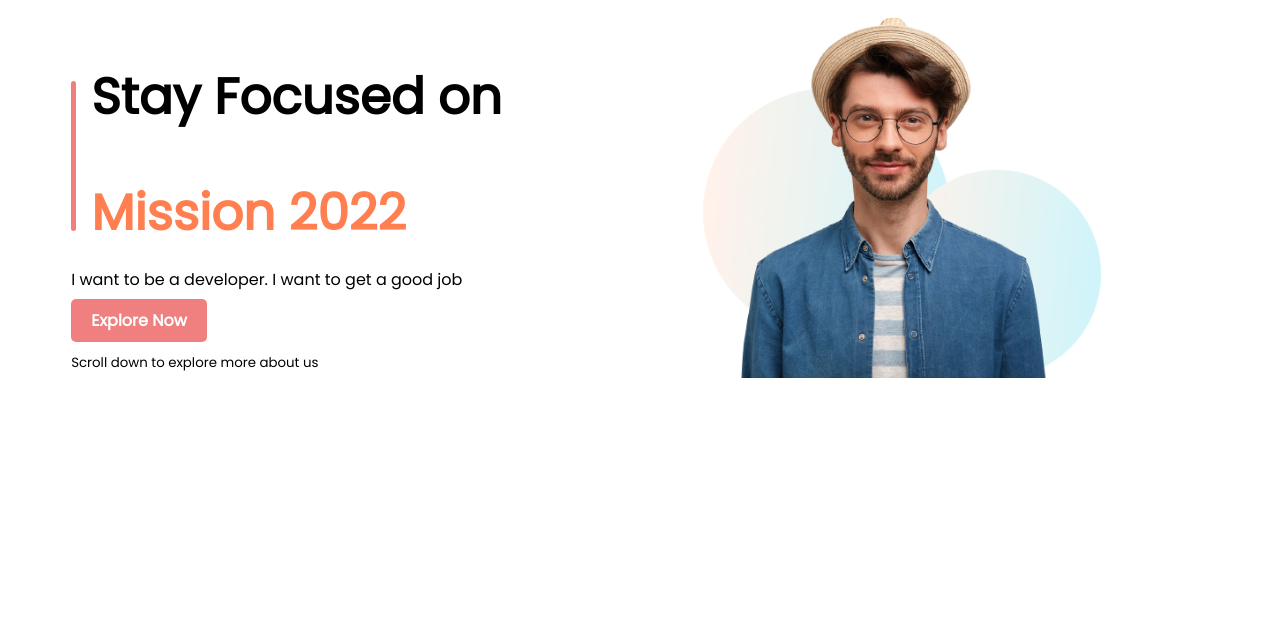
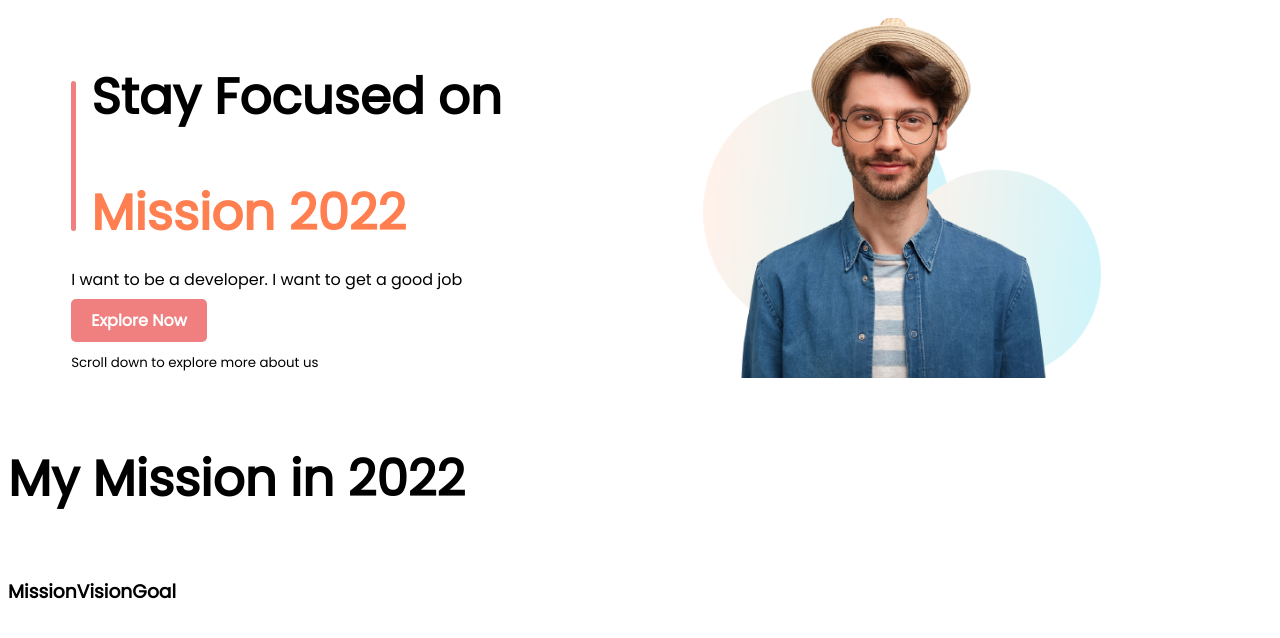
Before and after one commit to ArafathRumman/Personal-Website-2022, a plain HTML site: page index.html in a window 1280 px wide. Drawn offline with Linux system fonts and the light colour scheme.

Commit message:
class (-)missing

```diff
--- a/index.html
+++ b/index.html
@@ -11,7 +11,7 @@
     <title>Personal Website</title>
 </head>
 <body>
-    <section class="flex Stay Focused" >
+    <section class="flex Stay-Focused" >
         <div class="half-width">
             <div class="heading">
                 <div class="vertical-line"></div>
@@ -29,5 +29,21 @@
             <img src="assets/images/person/person-4.png" alt="">
         </div>
     </section>
+
+    <section >
+        <h1>My Mission in 2022</h1>
+        <div class="flex">
+            <div>
+                <h3>Mission</h3>
+            </div>
+            <div>
+                <h3>Vision</h3>
+            </div>
+            <div>
+                <h3>Goal</h3>
+            </div>
+        </div>
+
+    </section>
 </body>
 </html>
```
